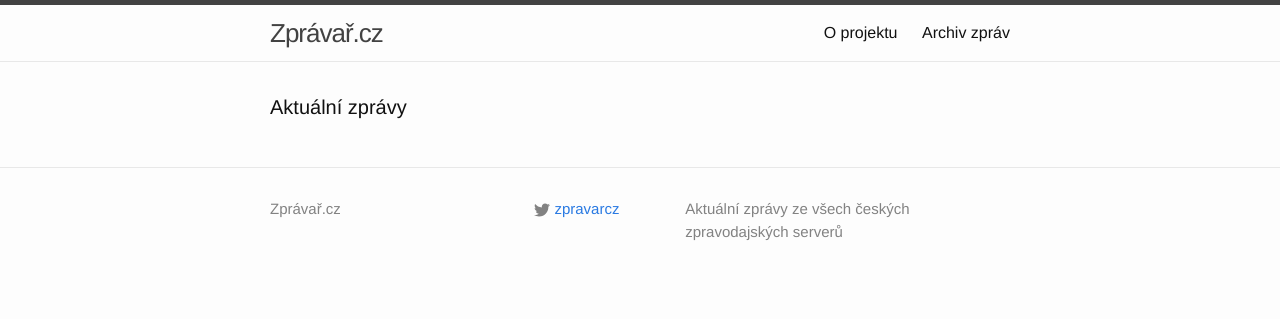
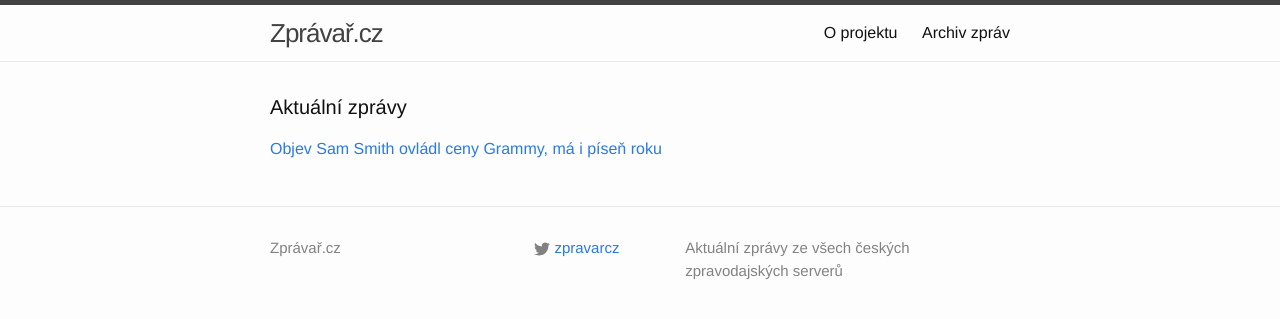
Before and after one commit to adliska/zpravar, a Jekyll site: the page built from index.html, in a window 1280 px wide. Shown: the top 319 px of the page. Built offline with Jekyll 4.4.1, drawn with Linux system fonts in a browser that asks for light colours.

Commit message:
zpravar news update

```diff
--- a/index.html
+++ b/index.html
@@ -5,4 +5,12 @@ layout: default
 <div class="home">
     <h1 class="page-heading">Aktuální zprávy</h1>
 
-</div>
+<p><a href="javascript:;" onclick="toggle_visibility('zpravy0')">Objev Sam Smith ovládl ceny Grammy, má i píseň roku</a></p>
+<div id="zpravy0" style="display:none">
+<ul>
+<li><a href=http://www.tyden.cz/rubriky/kultura/objev-sam-smith-ovladl-ceny-grammy-ma-i-pisen-roku_332799.html>Objev Sam Smith ovládl ceny Grammy, má i píseň roku - www.tyden.cz</a></li>
+<li><a href=http://art.ihned.cz/hudba/c1-63510760-grammy-sam-smith-beck>Sam Smith získal čtyři Grammy, album roku natočil Beck - art.ihned.cz</a></li>
+<li><a href=http://www.ceskenoviny.cz/zpravy/zpravy/objev-sam-smith-ovladl-ceny-grammy-ma-i-nahravku-a-pisen-roku/1179010>Objev Sam Smith ovládl ceny Grammy, má i nahrávku a píseň roku  - www.ceskenoviny.cz</a></li>
+<li><a href=http://www.novinky.cz/kultura/361117-ceny-grammy-posbirali-beck-a-sam-smith.html>Ceny Grammy posbírali Beck a Sam Smith - www.novinky.cz</a></li>
+</ul>
+</div></div>
```
